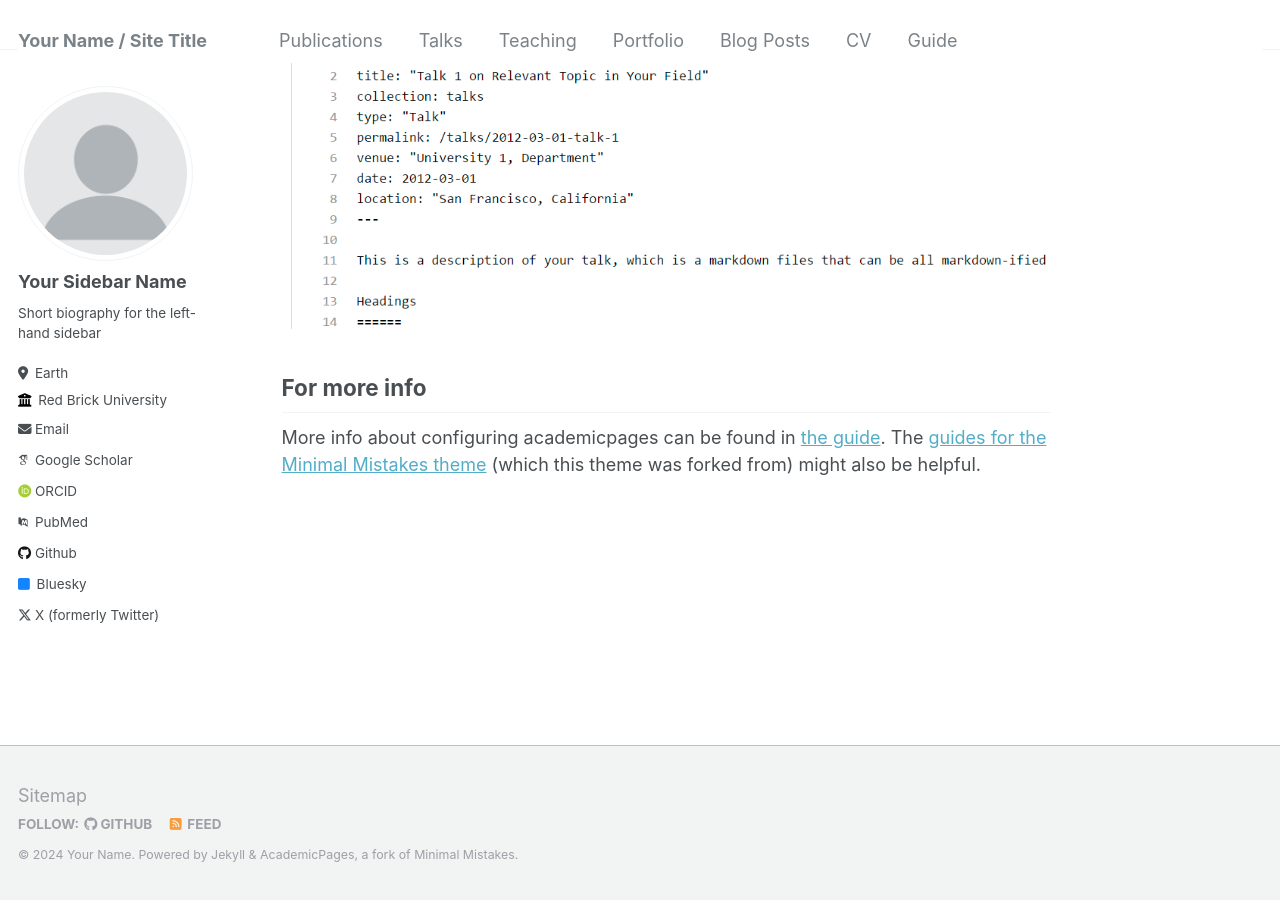
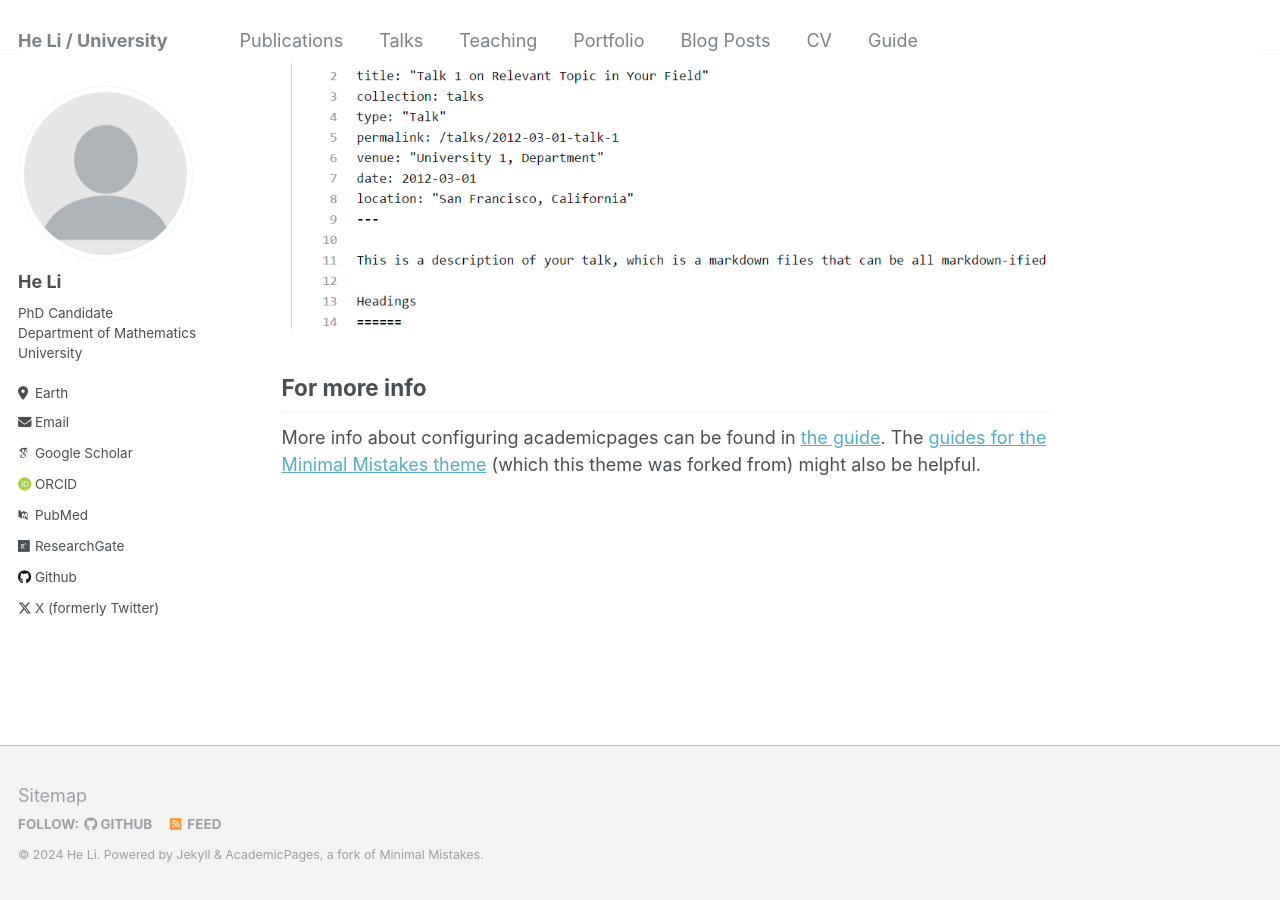
Before and after one commit to heli-math/heli-math.github.io, a Jekyll site: the page built from _pages/about.md, in a window 1280 px wide and 900 px high, scrolled down 2640 px. Built offline with Jekyll 4.4.1, drawn with Linux system fonts in a browser that asks for light colours; some web fonts are replaced.

Commit message:
Update _config.yml

```diff
--- a/_config.yml
+++ b/_config.yml
@@ -8,13 +8,13 @@
 
 # Basic Site Settings
 locale                   : "en-US"
-title                    : "Your Name / Site Title"
+title                    : "He Li / University"
 title_separator          : "-"
-name                     : &name "Your Name"
+name                     : &name "He Li"
 description              : &description "personal description"
-url                      : https://academicpages.github.io # the base hostname & protocol for your site e.g. "https://mmistakes.github.io"
+url                      : https://heli-math.github.io # the base hostname & protocol for your site e.g. "https://mmistakes.github.io"
 baseurl                  : "" # the subpath of your site, e.g. "/blog"
-repository               : "academicpages/academicpages.github.io"
+repository               : "heli-math/heli-math.github.io"
 
 # Site Author - The following control what appear as part of the author content on the side bar.
 #               If a field is blank the icon and link will not appear, otherwise it will be shown.
@@ -22,11 +22,11 @@ repository               : "academicpages/academicpages.github.io"
 author:
   # Biographic information
   avatar           : "profile.png"
-  name             : "Your Sidebar Name"
+  name             : "He Li"
   pronouns         : # example: "she/her"
-  bio              : "Short biography for the left-hand sidebar"
+  bio              : "PhD Candidate <br> Department of Mathematics <br> University"
   location         : "Earth"
-  employer         : "Red Brick University"
+  employer         : # "Red Brick University"
   uri              : # URL
   email            : "none@example.org"
 
@@ -36,18 +36,18 @@ author:
   impactstory      : # URL
   orcid            : "http://orcid.org/yourorcidurl"
   pubmed           : "https://www.ncbi.nlm.nih.gov/pubmed/?term=john+snow"
-  researchgate     : # URL
+  researchgate     : "http://orcid.org/yourorcidurl"
 
   # Repositories and software development
   bitbucket        : # Username - Update with your username on the site
   codepen          : # Username
   dribbble         : # Username
-  github           : "academicpages"
+  github           : "https://github.com/heli-math"
   kaggle           : # Username
   stackoverflow    : # User number or user number and name (i.e., use "1" or "1/jeff-atwood")
 
   # Social media
-  bluesky          : "bsky.app" # Replace this with you Bluesky username
+  bluesky          : # "bsky.app" # Replace this with you Bluesky username
   facebook         : # Username
   flickr           : # Username
   foursquare       : # Username
```
